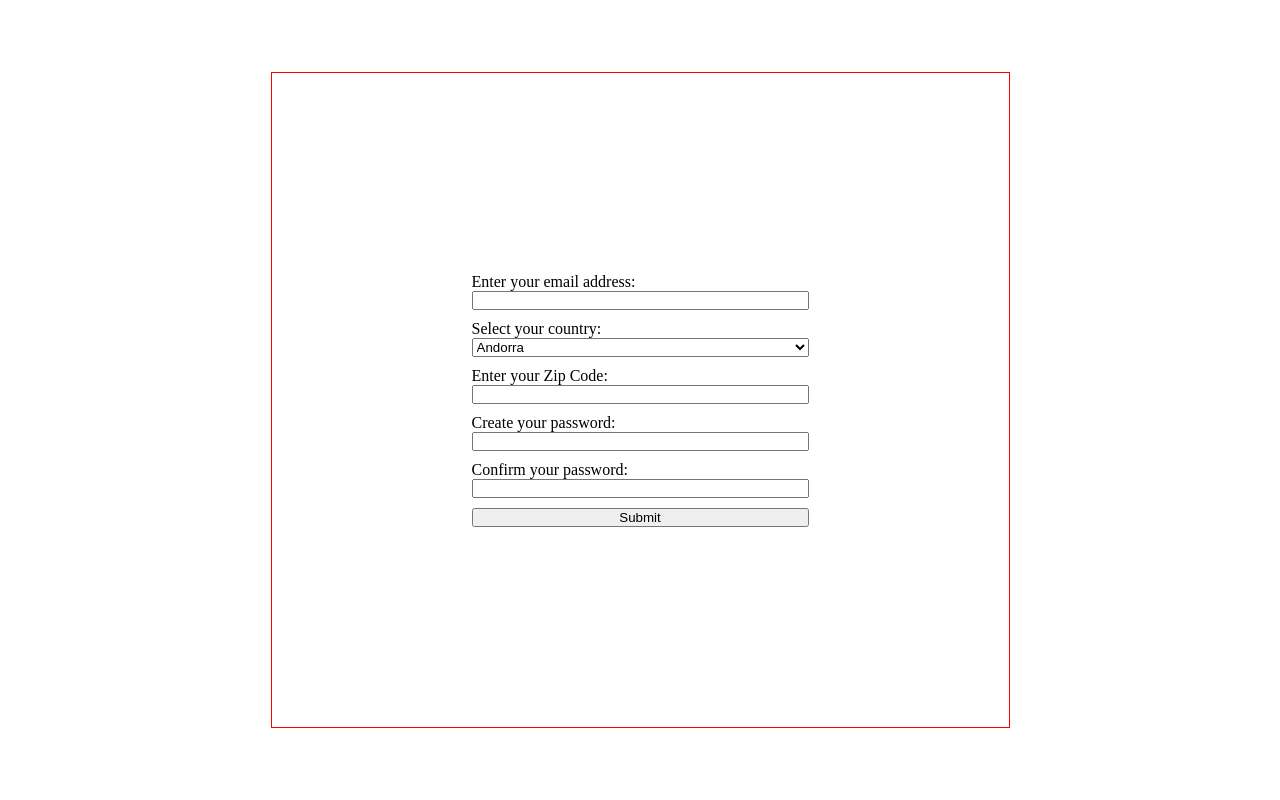
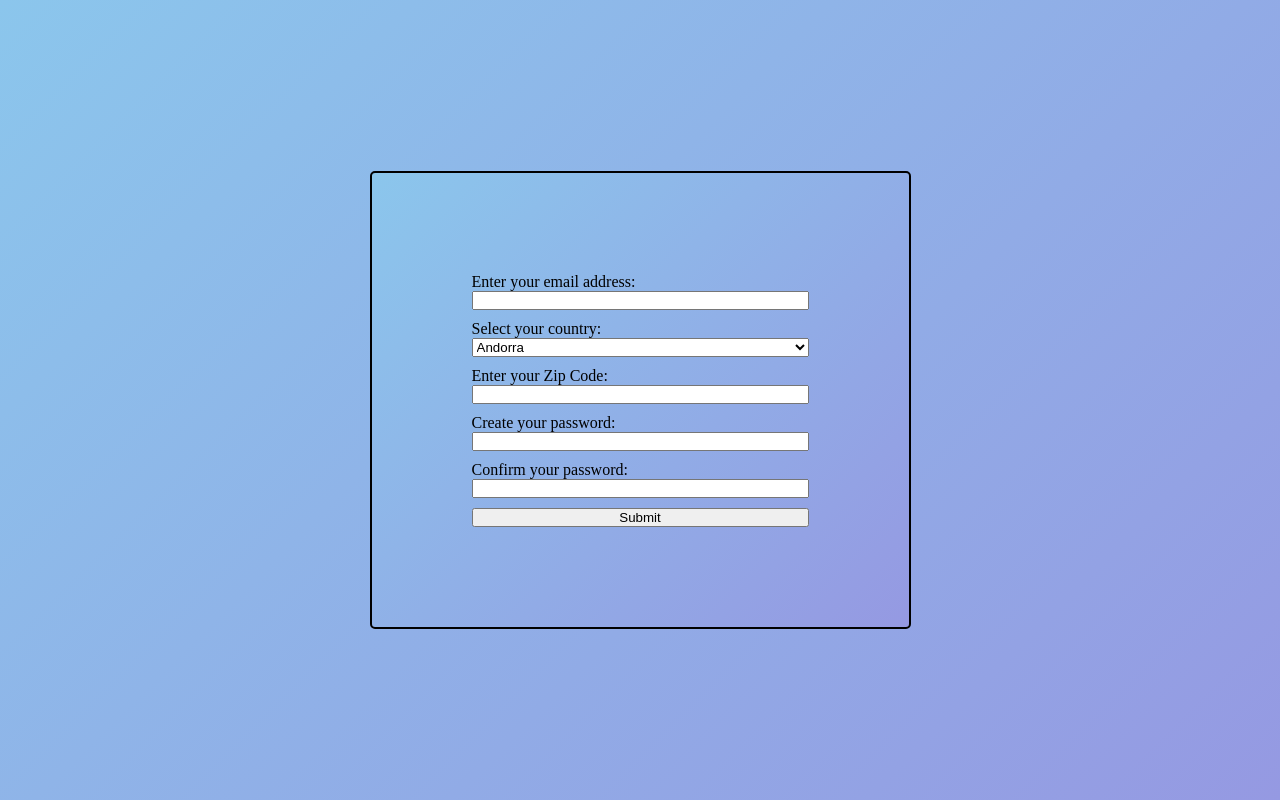
Before and after one commit to kuromika/browser-form, a plain HTML site: page index.html in a window 1280 px wide. Drawn offline with Linux system fonts and the light colour scheme.

Commit message:
Stylize page

```diff
--- a/style.css
+++ b/style.css
@@ -9,11 +9,16 @@ body{
     display: flex;
     align-items: center;
     justify-content: center;
+    background-color: #8BC6EC;
+    background-image: linear-gradient(135deg, #8BC6EC 0%, #9599E2 100%);;
 }
 
 main{
-    padding: 200px;
-    border: 1px solid red;
+    padding: 100px;
+    border: 2px solid black;
+    border-radius: 5px;
+    background-color: #8BC6EC;
+    background-image: linear-gradient(135deg, #8BC6EC 0%, #9599E2 100%);
 }
 
 form{
```
